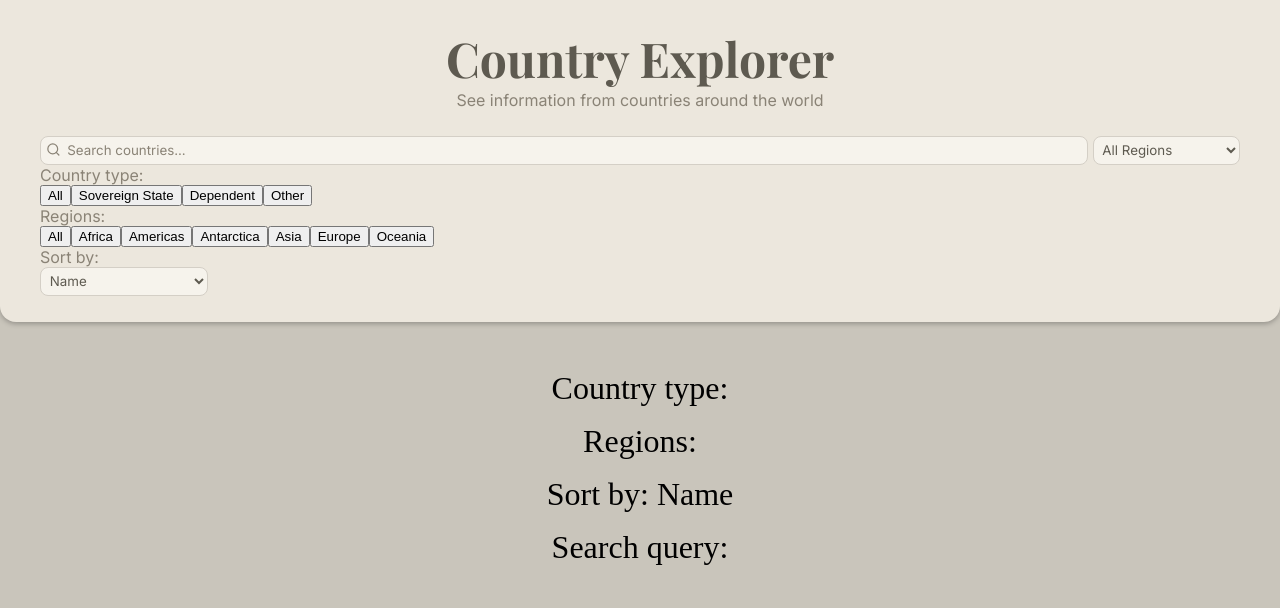
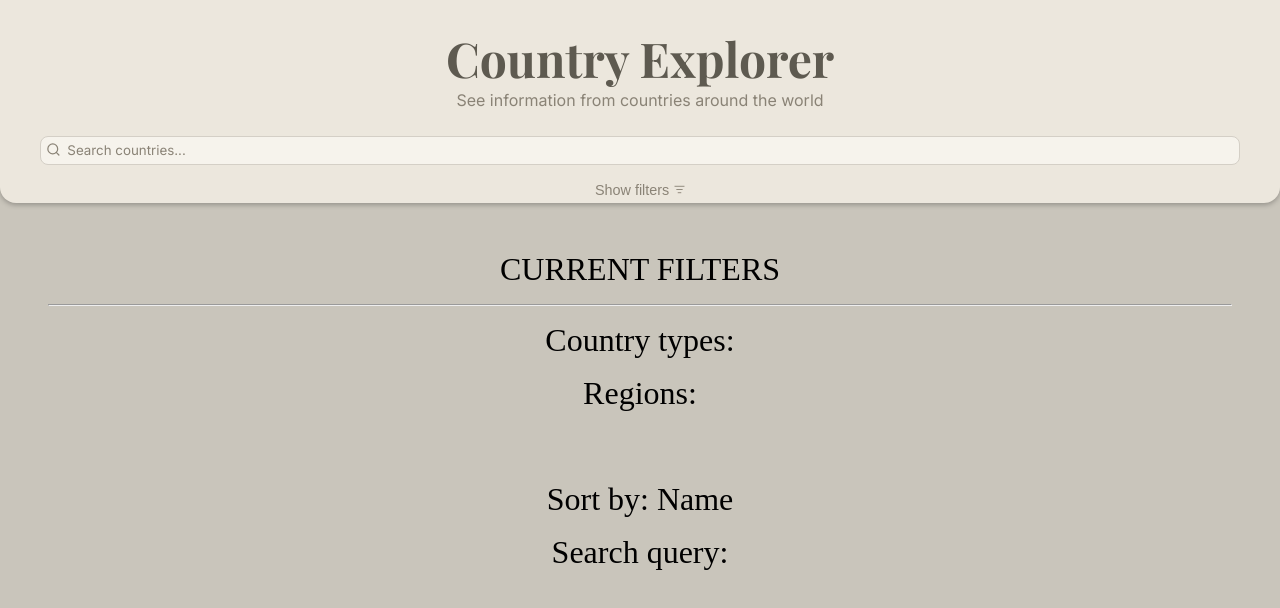
Before and after one commit to teamatilda/Javascript2, a React (Vite) app in the folder Javascript2/: page / in a window 1280 px wide. Shown: the top 608 px of the page. Built offline with nearby package versions, Linux system fonts and the light colour scheme; a web font is replaced by a local one.

Commit message:
finished implementing filter functionality

```diff
--- a/Javascript2/src/Navbar.css
+++ b/Javascript2/src/Navbar.css
@@ -3,7 +3,7 @@ nav {
   border-bottom-left-radius: 1rem;
   border-bottom-right-radius: 1rem;
   box-shadow: 0px 2px 5px 0px rgba(0, 0, 0, 0.25);
-  padding: clamp(0.625rem, calc(0.125rem + 2.667vw), 1.625rem) 0;
+  padding: clamp(0.625rem, calc(0.125rem + 2.667vw), 1.625rem) 0 0 0;
   display: flex;
   justify-content: center;
 }
@@ -83,18 +83,8 @@ nav select:focus {
 .nav-content {
   margin: 0 0.8rem;
   width: 100%;
+  height: 100%;
   max-width: 1200px;
-}
-
-.nav-content-top {
-  display: flex;
-  justify-content: center;
-  align-items: center;
-  gap: 1rem;
-}
-
-.nav-content-top img {
-  height: 4rem;
 }
 
 .nav-header {
@@ -105,5 +95,116 @@ nav select:focus {
 .nav-controls {
   margin: clamp(0.625rem, calc(0.125rem + 2.667vw), 1.625rem) 0 0;
   display: flex;
+  flex-direction: column;
   gap: 0.3rem;
 }
+
+.nav-controls button {
+  border: 1px solid var(--color-border);
+  border-radius: 0.5rem;
+  background: var(--color-bg-light);
+  color: var(--color-text-primary);
+  display: flex;
+  justify-content: center;
+  align-items: center;
+  gap: 0.3rem;
+}
+
+.nav-filter-controls {
+  display: flex;
+  flex-direction: column;
+  justify-content: space-between;
+  height: 100%;
+  gap: 0.5rem;
+}
+
+.nav-filter-controls button {
+  max-width: 8rem;
+  cursor: pointer;
+  padding: 0.3rem 0.5rem;
+}
+
+.nav-filter-controls button.active {
+  background: var(--color-alert-info-text);
+  color: var(--color-alert-info-bg);
+  border: 1px solid var(--color-alert-info-border);
+}
+
+.nav-filter-controls p {
+  font-size: 0.9rem;
+  margin: 0.4rem 0;
+  color: var(--color-text-primary);
+}
+
+.nav-filter-menu-top,
+.nav-filter-menu-bottom {
+  display: flex;
+  justify-content: space-between;
+  align-items: flex-end;
+}
+
+.nav-filter-menu-bottom {
+  margin-top: 0.8rem;
+}
+
+.nav-filter-menu-country-type {
+  padding-right: 1rem;
+}
+
+.nav-filter-controls-buttons-wrapper {
+  display: flex;
+  flex-wrap: wrap;
+  gap: 0.3rem;
+}
+
+#nav-filter-toggle-btn {
+  background: none;
+  border: none;
+  margin: 0 auto;
+  padding-bottom: 0.3rem;
+  color: var(--color-text-secondary);
+  font-size: 0.9rem;
+  transition: 0.2s ease all;
+}
+
+#nav-filter-toggle-btn svg {
+  transition: 0.2s ease all;
+}
+
+#nav-filter-toggle-btn:hover {
+  color: var(--color-text-primary);
+  transition: 0.2s ease all;
+}
+
+#nav-filter-toggle-btn:hover svg {
+  stroke: var(--color-text-primary);
+  transition: 0.2s ease all;
+}
+
+#nav-filters-reset-btn {
+  margin-top: 0.6rem;
+  background: var(--color-alert-warning-bg);
+  border: 1px solid var(--color-alert-warning-border);
+  color: var(--color-alert-warning-text);
+}
+
+.nav-filter-menu {
+  max-height: 0;
+  overflow: hidden;
+  transition: max-height 0.2s ease-out;
+}
+
+.nav-filter-menu.active {
+  transition: max-height 0.6s ease;
+  max-height: 500px;
+}
+
+@media (max-width: 500px) {
+  .nav-filter-menu-top,
+  .nav-filter-menu-bottom {
+    flex-direction: column;
+    align-items: baseline;
+    width: 100%;
+    gap: 0.8rem;
+  }
+}
--- a/Javascript2/src/Navbar.jsx
+++ b/Javascript2/src/Navbar.jsx
@@ -1,4 +1,5 @@
-import { Search } from "lucide-react";
+import { Search, ListFilter } from "lucide-react";
+import { useState } from "react";
 import { useFilterStore } from "./store/filterStore";
 
 export default function Navbar() {
@@ -8,9 +9,8 @@ export default function Navbar() {
         <NavHeader />
         <div className="nav-controls">
           <NavSearchBar />
-          <NavRegionDropdown />
+          <NavFilters />
         </div>
-        <NavFilterControls />
       </div>
     </nav>
   );
@@ -26,7 +26,7 @@ function NavHeader() {
 }
 
 function NavSearchBar() {
-  const { setSearchQuery } = useFilterStore();
+  const { searchQuery, setSearchQuery } = useFilterStore();
 
   return (
     <div className="nav-search-wrapper">
@@ -36,79 +36,114 @@ function NavSearchBar() {
         id="nav-search-bar"
         placeholder="Search countries..."
         onChange={(e) => setSearchQuery(e.target.value)}
+        value={searchQuery}
       />
     </div>
   );
 }
 
-function NavRegionDropdown() {
-  return (
-    <>
-      <select>
-        <option value="All Regions">All Regions</option>
-        <option value="Africa">Africa</option>
-        <option value="Americas">Americas</option>
-        <option value="Antarctica">Antarctica</option>
-        <option value="Asia">Asia</option>
-        <option value="Europe">Europe</option>
-        <option value="Oceania">Oceania</option>
-      </select>
-    </>
-  );
-}
-
-function NavFilterControls() {
-  const { setCountryType, setRegions } = useFilterStore();
+function NavFilters() {
+  const [filterMenuActive, setFilterMenuActive] = useState(false);
+  const {
+    countryTypes,
+    regions,
+    setCountryTypes,
+    setRegions,
+    setSortBy,
+    setSearchQuery,
+  } = useFilterStore();
 
   return (
     <div className="nav-filter-controls">
-      <p>Country type:</p>
-      <div className="nav-filter-controls-country-type">
-        <NavFilterButton text="All" onClick={() => setCountryType("")} />
-        <NavFilterButton
-          text="Sovereign State"
-          onClick={() => setCountryType("Sovereign State")}
-        />
-        <NavFilterButton
-          text="Dependent"
-          onClick={() => setCountryType("Dependent")}
-        />
-        <NavFilterButton text="Other" onClick={() => setCountryType("Other")} />
+      <div className={`nav-filter-menu ${filterMenuActive ? "active" : ""}`}>
+        <div className="nav-filter-menu-top">
+          <div className="nav-filter-menu-country-type">
+            <p>Country Type</p>
+            <div className="nav-filter-controls-buttons-wrapper">
+              {["All", "Sovereign State", "Dependent", "Other"].map((value) => (
+                <button
+                  key={value}
+                  onClick={() => setCountryTypes(value)}
+                  className={
+                    value === "All"
+                      ? countryTypes.length === 0
+                        ? "active"
+                        : ""
+                      : countryTypes.includes(value)
+                        ? "active"
+                        : ""
+                  }>
+                  {value}
+                </button>
+              ))}
+            </div>
+          </div>
+          <div className="nav-filter-menu-regions">
+            <p>Regions</p>
+            <div className="nav-filter-controls-buttons-wrapper">
+              {[
+                "All",
+                "Africa",
+                "Americas",
+                "Antarctica",
+                "Asia",
+                "Europe",
+                "Oceania",
+              ].map((value) => (
+                <button
+                  key={value}
+                  onClick={() => setRegions(value)}
+                  className={
+                    value === "All"
+                      ? regions.length === 0
+                        ? "active"
+                        : ""
+                      : regions.includes(value)
+                        ? "active"
+                        : ""
+                  }>
+                  {value}
+                </button>
+              ))}
+            </div>
+          </div>
+        </div>
+        <div className="nav-filter-menu-bottom">
+          <div className="nav-filter-menu-sort">
+            <p>Sort By</p>
+            <NavSortDropdown />
+          </div>
+          <div className="nav-filter-menu-reset">
+            <button
+              id="nav-filters-reset-btn"
+              onClick={() => {
+                setCountryTypes("All");
+                setRegions("All");
+                setSearchQuery("");
+                setSortBy("Name");
+              }}>
+              Reset Filters
+            </button>
+          </div>
+        </div>
       </div>
-      <div className="nav-filter-controls-region">
-        <p>Regions:</p>
-        <NavFilterButton text="All" onClick={() => setRegions("")} />
-        <NavFilterButton text="Africa" onClick={() => setRegions("Africa")} />
-        <NavFilterButton
-          text="Americas"
-          onClick={() => setRegions("Americas")}
-        />
-        <NavFilterButton
-          text="Antarctica"
-          onClick={() => setRegions("Antarctica")}
-        />
-        <NavFilterButton text="Asia" onClick={() => setRegions("Asia")} />
-        <NavFilterButton text="Europe" onClick={() => setRegions("Europe")} />
-        <NavFilterButton text="Oceania" onClick={() => setRegions("Oceania")} />
-      </div>
-      <div className="nav-filter-controls-sort-by">
-        <p>Sort by:</p>
-        <NavSortDropdown />
-      </div>
+
+      <button
+        id="nav-filter-toggle-btn"
+        onClick={() => setFilterMenuActive(!filterMenuActive)}>
+        {filterMenuActive ? "Hide filters" : "Show filters"}
+        <ListFilter size="11" />
+      </button>
     </div>
   );
 }
 
-function NavFilterButton({ text, onClick }) {
-  return <button onClick={onClick}>{text}</button>;
-}
-
 function NavSortDropdown() {
-  const { setSortBy } = useFilterStore();
+  const { sortBy, setSortBy } = useFilterStore();
 
   return (
     <>
-      <select onChange={(e) => setSortBy(e.target.value)}>
+      <select onChange={(e) => setSortBy(e.target.value)} value={sortBy}>
         <option value="Name">Name</option>
         <option value="Population">Population</option>
       </select>
--- a/Javascript2/src/ZustandRenderTest.jsx
+++ b/Javascript2/src/ZustandRenderTest.jsx
@@ -2,17 +2,25 @@ import "./ZustandRenderTest.css";
 import { useFilterStore } from "./store/filterStore";
 
 export default function ZustandRenderTest() {
-  const { countryType, regions, sortBy, searchQuery } = useFilterStore();
+  const { countryTypes, regions, sortBy, searchQuery } = useFilterStore();
 
   return (
     <div className="zustand-render-test-wrapper">
-      <p>Country type: {countryType}</p>
+      <p>CURRENT FILTERS</p>
+      <hr />
+      <div>
+        Country types:
+        {countryTypes.map((countryType) => (
+          <p>{countryType}</p>
+        ))}
+      </div>
       <div>
         Regions:
         {regions.map((region) => (
           <p>{region}</p>
         ))}
       </div>
+      <br />
       <p>Sort by: {sortBy}</p>
       <p>Search query: {searchQuery}</p>
     </div>
--- a/Javascript2/src/store/filterStore.js
+++ b/Javascript2/src/store/filterStore.js
@@ -1,16 +1,26 @@
 import { create } from "zustand";
 
 export const useFilterStore = create((set) => ({
-  countryType: "",
+  countryTypes: [],
   regions: [],
   sortBy: "Name",
   searchQuery: "",
-  setCountryType: (countryType) => set({ countryType }),
+  setCountryTypes: (countryType) =>
+    set((prev) => {
+      if (countryType === "All") return { countryTypes: [] };
+      return {
+        countryTypes: prev.countryTypes.includes(countryType)
+          ? prev.countryTypes.filter(
+              (activeCountryType) => activeCountryType !== countryType,
+            )
+          : [...prev.countryTypes, countryType],
+      };
+    }),
   setSortBy: (sortBy) => set({ sortBy }),
   setSearchQuery: (searchQuery) => set({ searchQuery }),
   setRegions: (region) =>
     set((prev) => {
-      if (region === "") return { regions: [] };
+      if (region === "All") return { regions: [] };
       return {
         regions: prev.regions.includes(region)
           ? prev.regions.filter((activeRegion) => activeRegion !== region)
```
